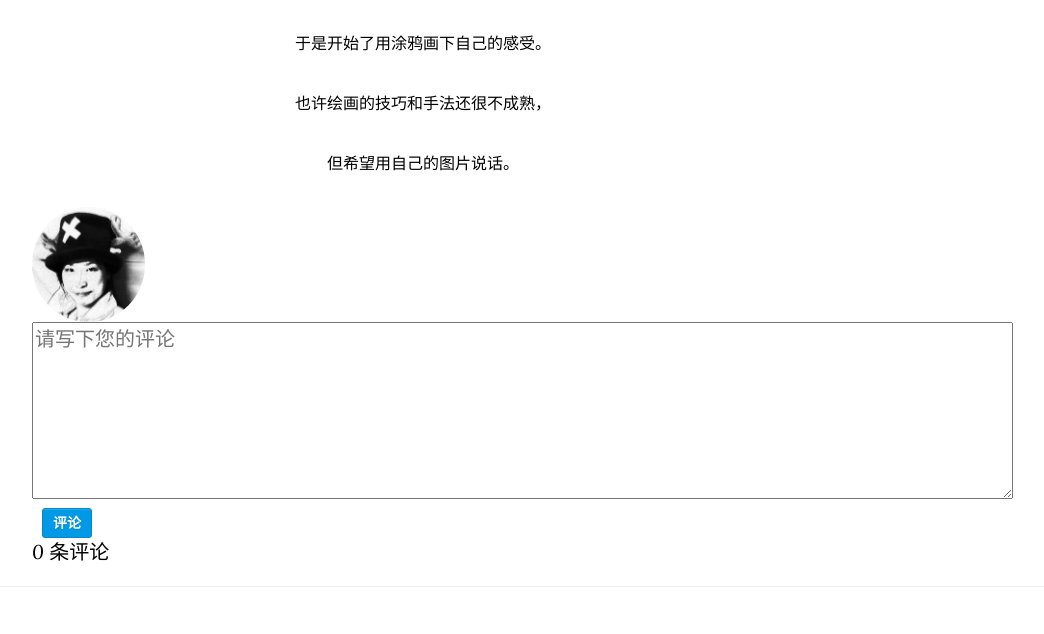
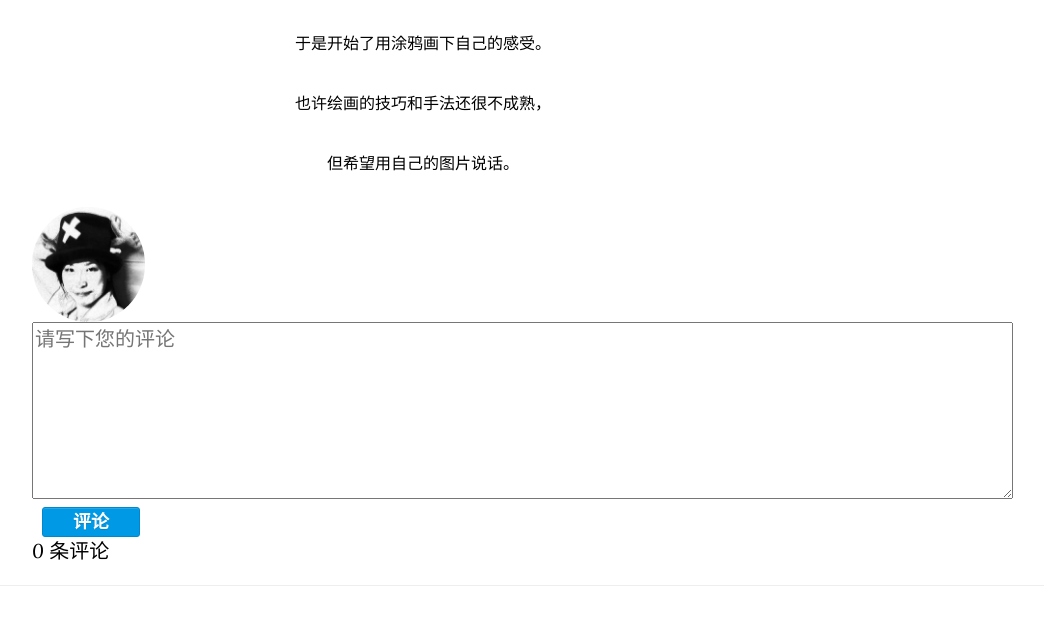
Before and after one commit to FranceseF/GirlsCodingDayDemo, a website: page post.html in a window 1280 px wide. Shown: the part 6188-6822 px from the top of the page, without its empty margins (233-1277 px from the left). Drawn offline with nearby package versions, Linux system fonts and the light colour scheme.

Commit message:
评论框修改

```diff
--- a/post.html
+++ b/post.html
@@ -43,10 +43,10 @@
     -webkit-box-sizing: border-box;
     -moz-box-sizing: border-box;
     box-sizing: border-box;
-    font-size: 14px;
+    font-size: 18px;
     cursor: pointer;
     display: inline-block;
-    padding: 0 10px;
+    padding: 0 30px;
     height: 30px;
     line-height: 28px;
     -webkit-border-radius: 3px;
```
